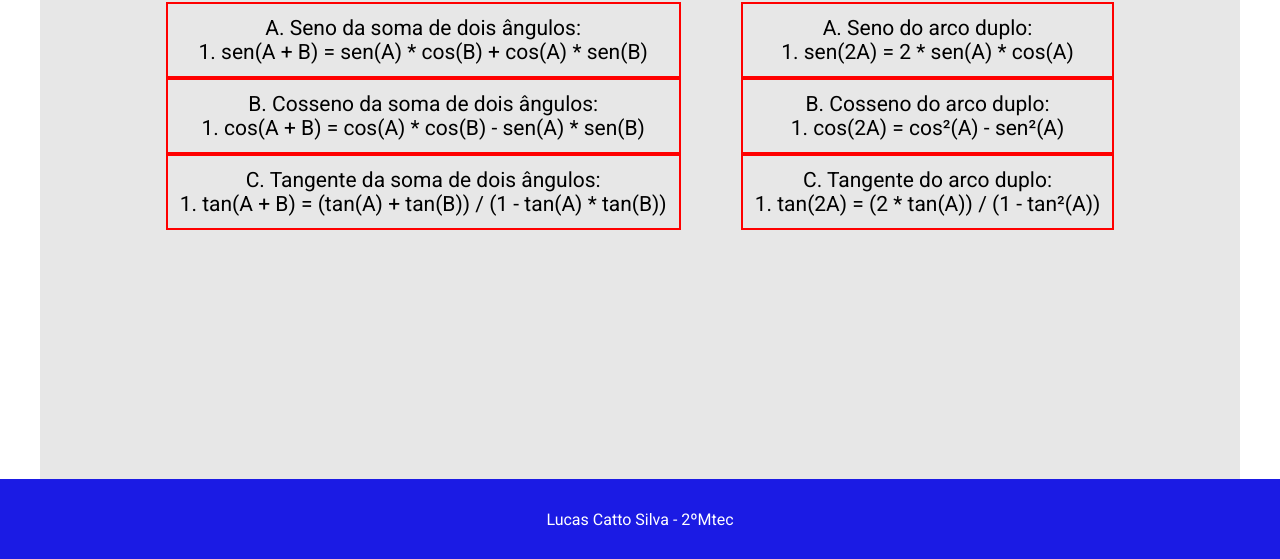
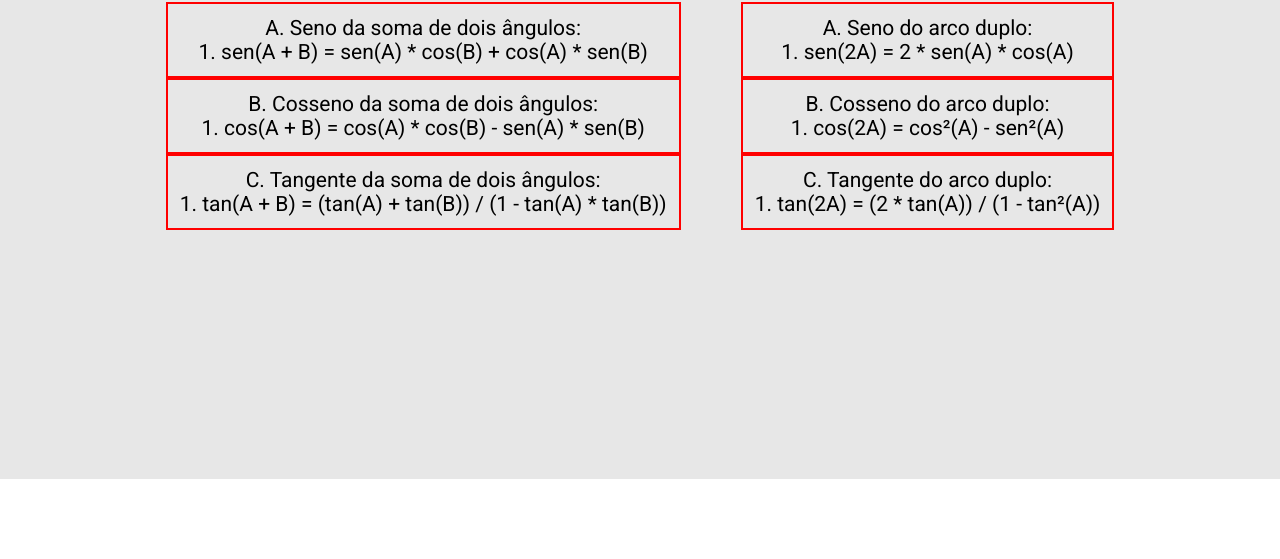
Before and after one commit to lucas-catto/Mapa-Mental-Arcos, a plain HTML site: page index.html in a window 1280 px wide. Shown: the part 451-1010 px from the top of the page. After the commit the page ends 930 px from the top, so only its background shows below. Drawn offline with Linux system fonts and the light colour scheme.

Commit message:
Removed the footer.

```diff
--- a/index.html
+++ b/index.html
@@ -50,10 +50,6 @@
 
     </main>
 
-    <footer>
-        <p>Lucas Catto Silva - 2ºMtec</p>
-    </footer>
-
     <script src="script.js"></script>
 </body>
 </html>
--- a/style.css
+++ b/style.css
@@ -42,7 +42,7 @@ main {
 .container {
     margin:           0 auto;
     width:            100%;
-    max-width:        1200px;
+    max-width:        1440px;
     height:           auto;
     min-height:       100%;
     background-color: rgb(231, 231, 231);
@@ -64,7 +64,7 @@ main {
 }
 
 .item h2 {
-    font-size: 45px;
+    font-size:        45px;
     text-align:       center;
     margin:           10px 0;
 }
@@ -74,18 +74,6 @@ main {
     border:           2px solid red;
 }
 
-footer {
-    width:            100%;
-    height:           80px;
-
-    display:          flex;
-    justify-content:  center;
-    align-items:      center;
-    text-align:       center;
-    background-color: #1b1be4;
-}
-
-footer p { color: white; }
 
 /* Media Queries */
 
```
